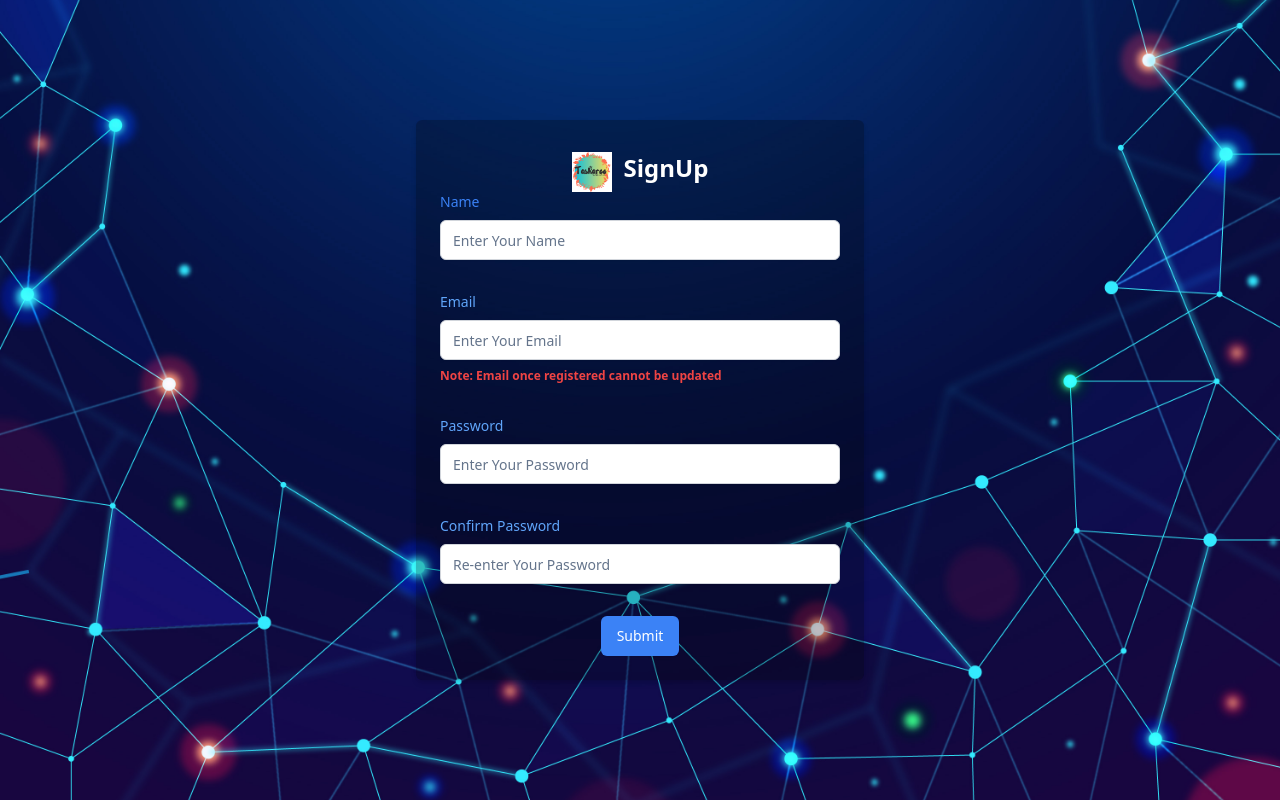
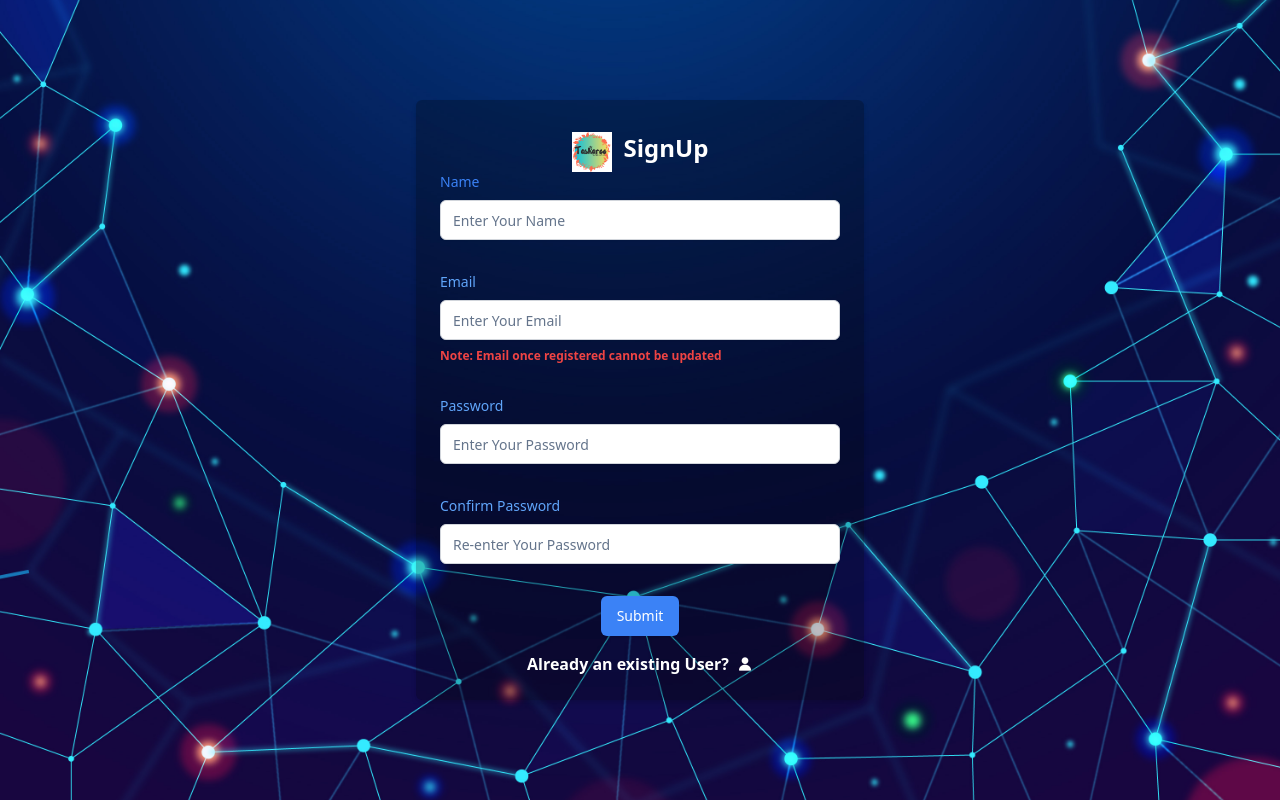
Before and after one commit to Sunanda01/Taskaroo_Client, a React (Vite) app: page /register in a window 1280 px wide. Built offline with nearby package versions, Linux system fonts and the light colour scheme.

Commit message:
Change in Register Page

```diff
--- a/src/pages/RegisterForm.jsx
+++ b/src/pages/RegisterForm.jsx
@@ -2,7 +2,7 @@ import { useForm } from "react-hook-form";
 import { zodResolver } from "@hookform/resolvers/zod";
 import { z } from "zod";
 import { Button } from "@/components/ui/button";
-
+import {Link} from "react-router-dom"
 import {
   Form,
   FormControl,
@@ -154,13 +154,27 @@ export function RegisterForm() {
                 </FormItem>
               )}
             />
-            <div className="flex justify-center">
+            <div className="flex justify-center flex-col items-center">
               <Button
                 className=" focus:outline-none py-2 px-4 bg-blue-500 hover:bg-blue-600 text-white font-medium rounded-md shadow-sm focus:ring-2 focus:ring-offset-2 focus:ring-blue-500"
                 type="submit"
               >
                 Submit
               </Button>
+              <div className="text-white text-md font-bold flex justify-center items-center gap-2 mt-4">
+                <Link to="/login" className="flex items-center">
+                  <span>Already an existing User?</span>
+                  <div
+                    className="h-4 w-4 ml-2"
+                    style={{
+                      backgroundImage: "url('/user.png')",
+                      backgroundSize: "cover",
+                      backgroundPosition: "center",
+                      backgroundRepeat: "no-repeat",
+                    }}
+                  ></div>
+                </Link>
+              </div>
             </div>
           </form>
         </Form>
```
Also changed, not shown: public/user.png (added).
